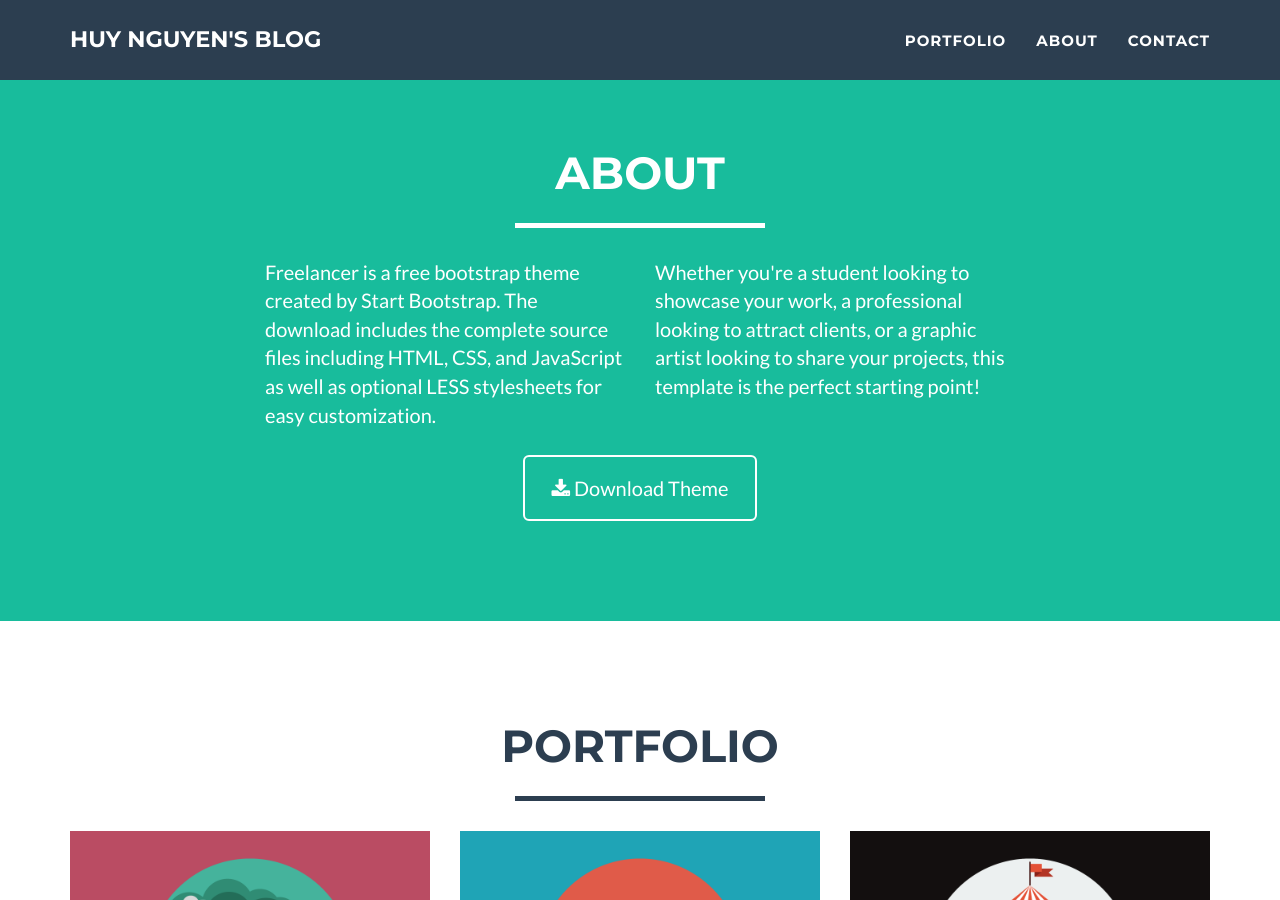
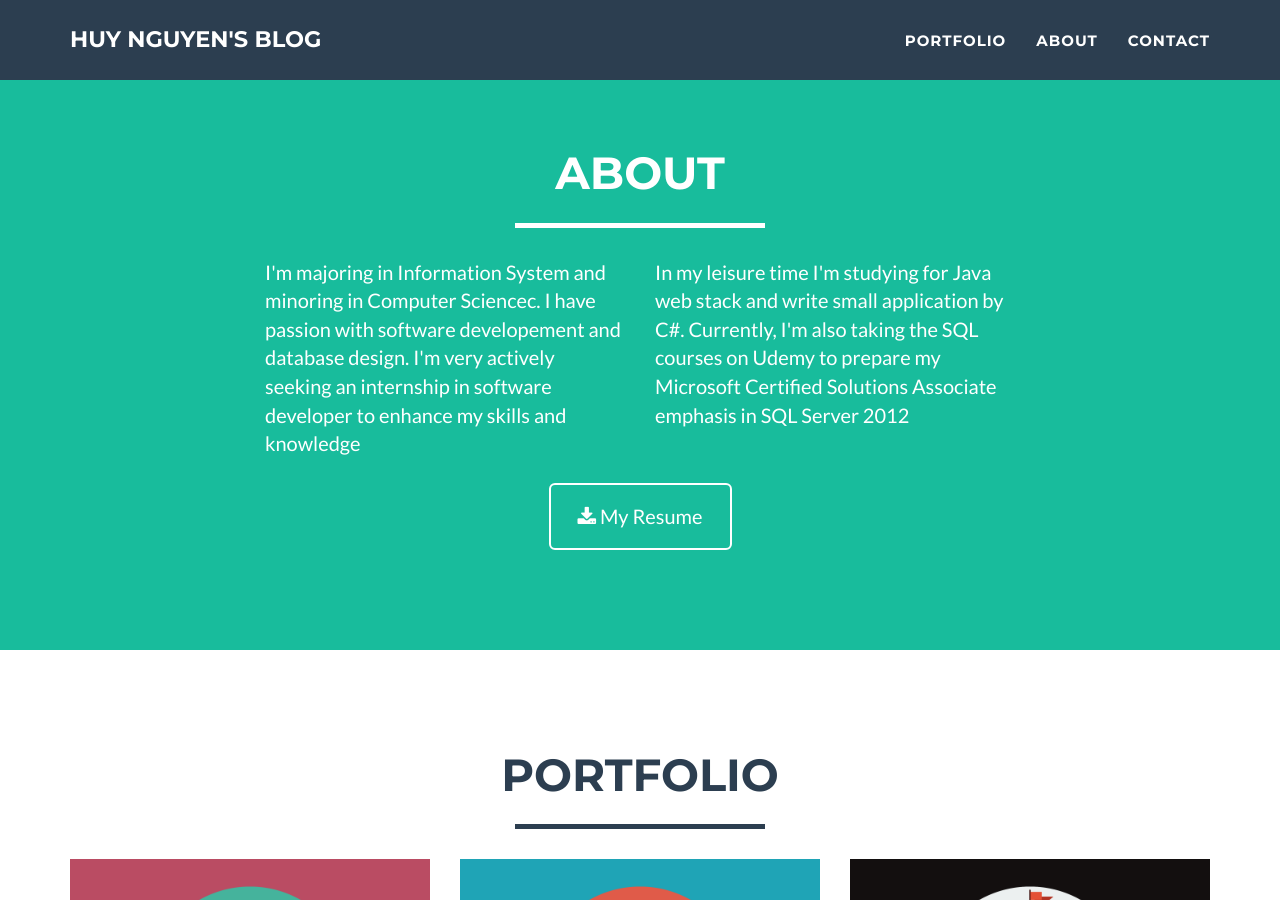
Before and after one commit to huynguyen2412/huynguyen2412.github.io, a Jekyll site: the page built from index.html, in a window 1280 px wide and 900 px high, scrolled down 762 px. Built offline with Jekyll 4.4.1, drawn with Linux system fonts in a browser that asks for light colours.

Commit message:
commit all

```diff
--- a/_includes/about.html
+++ b/_includes/about.html
@@ -9,14 +9,14 @@
             </div>
             <div class="row">
                 <div class="col-lg-4 col-lg-offset-2">
-                    <p>Freelancer is a free bootstrap theme created by Start Bootstrap. The download includes the complete source files including HTML, CSS, and JavaScript as well as optional LESS stylesheets for easy customization.</p>
+                    <p>I'm majoring in Information System and minoring in Computer Sciencec. I have passion with software developement and database design. I'm very actively seeking an internship in software developer to enhance my skills and knowledge</p>
                 </div>
                 <div class="col-lg-4">
-                    <p>Whether you're a student looking to showcase your work, a professional looking to attract clients, or a graphic artist looking to share your projects, this template is the perfect starting point! </p>
+                    <p>In my leisure time I'm studying for Java web stack and write small application by C#. Currently, I'm also taking the SQL courses on Udemy to prepare my Microsoft Certified Solutions Associate emphasis in SQL Server 2012 </p>
                 </div>
                 <div class="col-lg-8 col-lg-offset-2 text-center">
                     <a href="#" class="btn btn-lg btn-outline">
-                        <i class="fa fa-download"></i> Download Theme
+                        <i class="fa fa-download"></i> My Resume
                     </a>
                 </div>
             </div>
```
